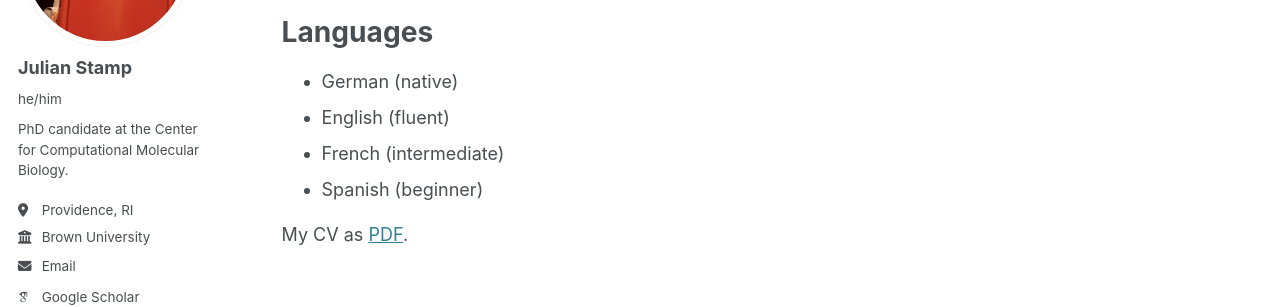
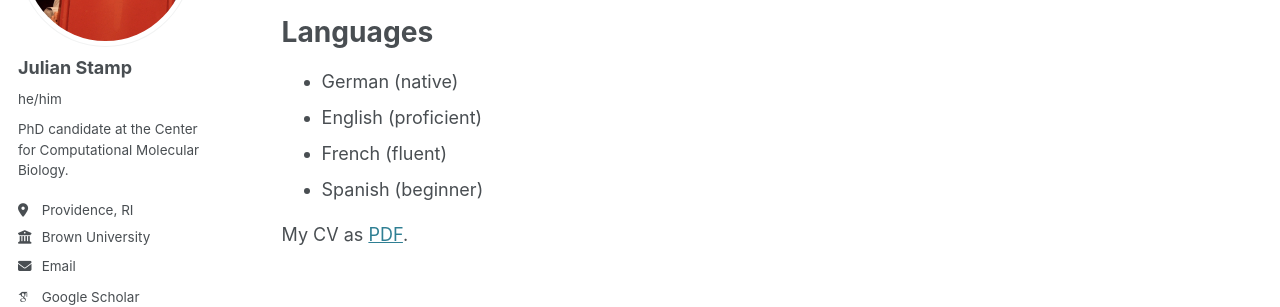
Before and after one commit to jdstamp/jdstamp.github.io, a Jekyll site: the page built from _pages/cv.md, in a window 1280 px wide and 900 px high, scrolled down 2452 px. Shown: the part 238-545 px from the top of the window. Built offline with Jekyll 4.4.1, drawn with Linux system fonts in a browser that asks for light colours; some web fonts are replaced.

Commit message:
Update cv.md

```diff
--- a/_pages/cv.md
+++ b/_pages/cv.md
@@ -53,8 +53,8 @@ Service and leadership
 Languages
 ======
 * German (native)
-* English (fluent)
-* French (intermediate)
+* English (proficient)
+* French (fluent)
 * Spanish (beginner)
 
 My CV as [PDF]({{site.url}}/files/CV_JulianStamp.pdf).
```
